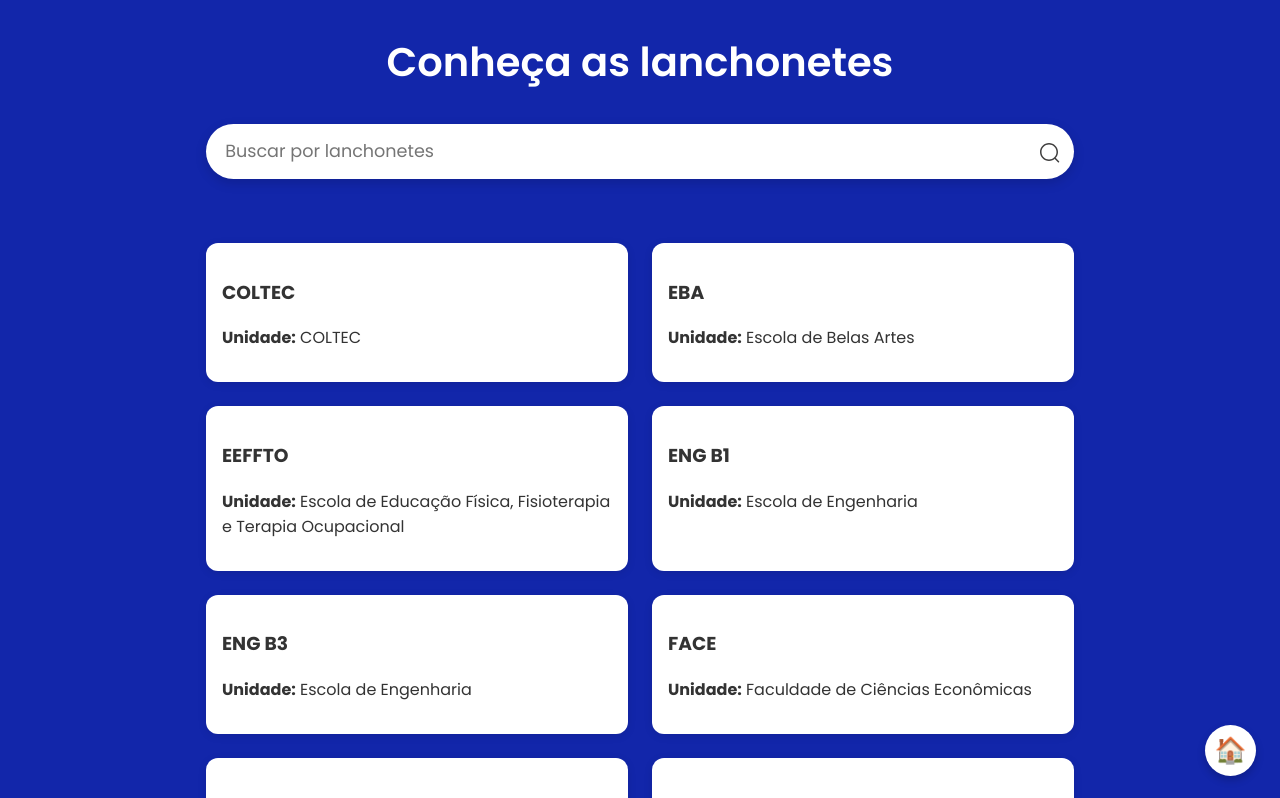
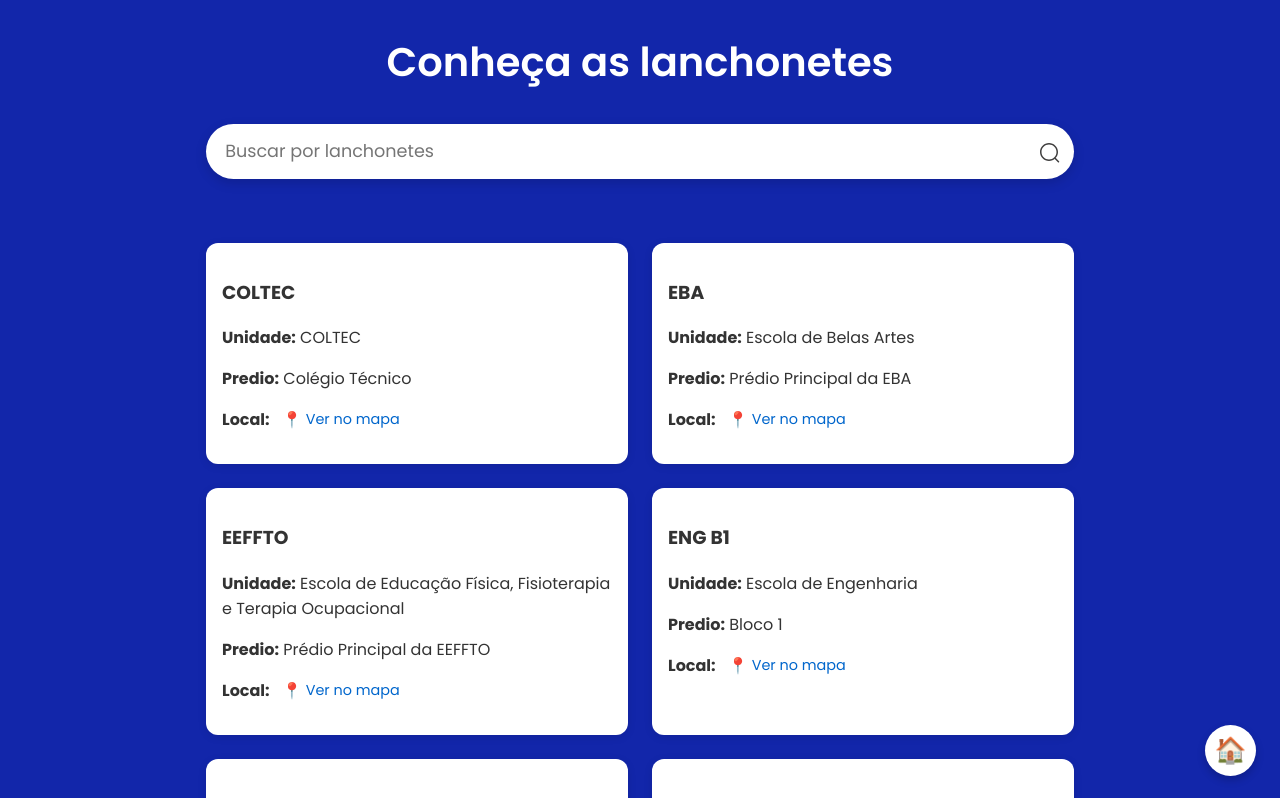
Before and after one commit to Lucas-Rezende/Onde-tem-na-UFMG, an Angular app: page /lanchonetes in a window 1280 px wide. Shown: the top 798 px of the page. Built offline with nearby package versions, Linux system fonts and the light colour scheme.

Commit message:
Terminando a função de buscar lanchonetes, inserção inicial  da tabela de comparação de preços

```diff
--- a/src/app/modules/comparar-precos/comparar-precos.component.css
+++ b/src/app/modules/comparar-precos/comparar-precos.component.css
@@ -10,3 +10,87 @@
   margin: 0;
   color: #ffffff;
 }
+
+.fab-home {
+  position: fixed;
+  bottom: 1.5rem;
+  right: 1.5rem;
+  width: 3.2rem;
+  height: 3.2rem;
+  display: flex;
+  align-items: center;
+  justify-content: center;
+  border-radius: 50%;
+  background-color: white;
+  font-size: 1.6rem;
+  box-shadow: 0 4px 8px rgba(0,0,0,0.2);
+  text-decoration: none;
+  transition: box-shadow 0.2s;
+  z-index: 1000;
+}
+
+.fab-home:hover {
+  box-shadow: 0 6px 12px rgba(0,0,0,0.3);
+}
+
+.comparison-container {
+  padding: 20px;
+  overflow-x: auto;
+}
+
+h2 {
+  text-align: center;
+  margin-bottom: 20px;
+  color: #333;
+}
+
+.table-wrapper {
+  overflow-x: auto;
+  max-width: 100%;
+  box-shadow: 0 2px 5px rgba(0,0,0,0.1);
+}
+
+.price-comparison-table {
+  width: 100%;
+  border-collapse: collapse;
+  font-size: 14px;
+}
+
+.price-comparison-table th,
+.price-comparison-table td {
+  padding: 12px 15px;
+  text-align: center;
+  border: 1px solid #ddd;
+}
+
+.price-comparison-table th {
+  background-color: #f8f9fa;
+  font-weight: bold;
+  position: sticky;
+  top: 0;
+}
+
+.item-header {
+  min-width: 200px;
+  text-align: left !important;
+  align-items: center;
+}
+
+.item-name {
+  text-align: left;
+  font-weight: 500;
+  background-color: #f8f9fa;
+}
+
+.nao-disponivel {
+  color: #999;
+  font-style: italic;
+}
+
+.price-comparison-table tr:nth-child(even) {
+  background-color: #f9f9f9;
+}
+
+.price-comparison-table tr:hover {
+  background-color: #f1f1f1;
+}
--- a/src/app/modules/comparar-precos/comparar-precos.component.html
+++ b/src/app/modules/comparar-precos/comparar-precos.component.html
@@ -1,3 +1,31 @@
-<div class="comparacao-screen">
-  <p>comparar-precos works!</p>
+
+<div>
+<table class="price-comparison-table">
+  <thead>
+    <tr>
+      <th class="item-header">Item</th>
+      @for (lanchonete of lanchonetes; track lanchonete) {
+        <th>{{lanchonete.nome}}</th>
+      }
+    </tr>
+  </thead>
+  <tbody>
+    @for (item of itens; track item) {
+      <tr>
+        <td class="item-name">{{item.Item}}</td>
+        @for (lanchonete of lanchonetes; track lanchonete) {
+          <td>
+            @if (item[lanchonete.codigo]) {
+              <span>R$ {{item[lanchonete.codigo] | number:'1.2-2'}}</span>
+            } @else {
+              <span class="nao-disponivel">-</span>
+            }
+          </td>
+        }
+      </tr>
+    }
+  </tbody>
+</table>
+<a href="/" class="fab-home" aria-label="Home">🏠</a>
+
 </div>
--- a/src/app/modules/comparar-precos/comparar-precos.component.ts
+++ b/src/app/modules/comparar-precos/comparar-precos.component.ts
@@ -1,11 +1,22 @@
 import { Component } from '@angular/core';
+import dataprecos from '../../../assets/dados/Tabela_com_precos.json';
+import datalanchonetes from '../../../assets/datalanchonetes.json';
+import { CommonModule } from '@angular/common';
+
 
 @Component({
   selector: 'app-comparar-precos',
-  imports: [],
+  imports: [CommonModule],
   templateUrl: './comparar-precos.component.html',
-  styleUrl: './comparar-precos.component.css'
+  styleUrl: './comparar-precos.component.css',
+  standalone: true
 })
 export class CompararPrecosComponent {
 
+  itens : any [] = dataprecos;
+  lanchonetes : any [] = datalanchonetes.lanchonetes;
+
+  ngOnInit() {
+    this.itens.sort((a, b) => a.Item.localeCompare(b.Item));
+  }
 }
--- a/src/app/modules/home/pages/home/home.component.html
+++ b/src/app/modules/home/pages/home/home.component.html
@@ -62,7 +62,7 @@
     <h1>Informar mudança de preços</h1>
     <p>Entre em contato para alertar sobre eventuais mudanças de preço.</p>
 
-    <form action="https://formsubmit.co/seuemail@email.com" method="POST">
+    <form method="POST" action="https://formsubmit.co/wilianv.reis@gmail.com">
       <input type="text" name="nome" placeholder="Seu nome" required />
       <input type="email" name="email" placeholder="Seu email" required />
       <textarea name="mensagem" placeholder="Descreva a mudança de preço (inclua nome da lanchonete, produto e novo valor)" required></textarea>
--- a/src/app/modules/lanchonetes/lanchonetes.component.css
+++ b/src/app/modules/lanchonetes/lanchonetes.component.css
@@ -97,6 +97,24 @@
   text-align: left;
 }
 
+.map-link {
+  color: #0066cc;
+  text-decoration: none;
+  margin-left: 8px;
+  font-size: 0.9em;
+  display: inline-flex;
+  align-items: center;
+}
+
+.map-link:hover {
+  text-decoration: underline;
+}
+
+.icon-mapa {
+  margin-right: 4px;
+  font-size: 1.1em;
+}
+
 @media (max-width: 768px) {
   .lista-lanchonetes {
     grid-template-columns: 1fr;
--- a/src/app/modules/lanchonetes/lanchonetes.component.html
+++ b/src/app/modules/lanchonetes/lanchonetes.component.html
@@ -25,8 +25,14 @@
     <div *ngFor="let lanchonete of lanchonetesFiltradas; trackBy: trackById" class="lanchonete-card">
       <h3>{{ lanchonete.Nome }}</h3>
       <p><strong>Unidade:</strong> {{ lanchonete.Unidade }}</p>
+      <p><strong>Predio:</strong> {{ lanchonete.Predio}}</p>
+      <p><strong>Local:</strong> {{ lanchonete.predio }}
+        <a *ngIf="lanchonete.linkMapa" [href]="lanchonete.linkMapa" target="_blank" class="map-link">
+          <span class="icon-mapa">📍</span> Ver no mapa
+        </a>
+      </p>
     </div>
-  </div>
+    </div>
 
   <a href="/" class="fab-home" aria-label="Home">🏠</a>
 </div>
--- a/src/assets/datalanchonetes.json
+++ b/src/assets/datalanchonetes.json
@@ -3,92 +3,110 @@
     {
       "Nome": "COLTEC",
       "Unidade": "COLTEC",
-      "Prédio": "Colégio Técnico"
+      "Predio": "Colégio Técnico",
+      "linkMapa" : "https://maps.app.goo.gl/UyqZidBrSjFW6mCs7'"
     },
     {
       "Nome": "EBA",
       "Unidade": "Escola de Belas Artes",
-      "Prédio": "Prédio Principal da EBA"
+      "Predio": "Prédio Principal da EBA",
+      "linkMapa" : "https://maps.app.goo.gl/L4ts9gXMB2ruEBj16'"
     },
     {
       "Nome": "EEFFTO",
       "Unidade": "Escola de Educação Física, Fisioterapia e Terapia Ocupacional",
-      "Prédio": "Prédio Principal da EEFFTO"
+      "Predio": "Prédio Principal da EEFFTO",
+      "linkMapa" : "https://maps.app.goo.gl/5cAoxM8QeJU6MdS56"
     },
     {
       "Nome": "ENG B1",
       "Unidade": "Escola de Engenharia",
-      "Prédio": "Bloco 1"
+      "Predio": "Bloco 1",
+      "linkMapa" : "https://maps.app.goo.gl/nAgSFggpLiEqUnrE7'"
     },
     {
       "Nome": "ENG B3",
       "Unidade": "Escola de Engenharia",
-      "Prédio": "Bloco 3"
+      "Predio": "Bloco 3",
+      "linkMapa" : "https://maps.app.goo.gl/nAgSFggpLiEqUnrE7'"
     },
     {
       "Nome": "FACE",
       "Unidade": "Faculdade de Ciências Econômicas",
-      "Prédio": "Prédio da FACE"
+      "Predio": "Prédio da FACE",
+      "linkMapa" : "https://maps.app.goo.gl/7iYXx5TW1PSKD8RbA'"
     },
     {
       "Nome": "FAE",
       "Unidade": "Faculdade de Educação",
-      "Prédio": "Prédio da FAE"
+      "Predio": "Prédio da FAE",
+      "linkMapa" : "https://maps.app.goo.gl/efEPniw6ir6m5H159'"
     },
     {
       "Nome": "FAFAR",
       "Unidade": "Faculdade de Farmácia",
-      "Prédio": "Prédio Principal"
+      "Predio": "Prédio Principal",
+      "linkMapa" : "https://maps.app.goo.gl/xXqaNeFtzt3aiy3m7'"
     },
     {
       "Nome": "FAFICH",
       "Unidade": "Faculdade de Filosofia e Ciências Humanas",
-      "Prédio": "Prédio da FAFICH"
+      "Predio": "Prédio da FAFICH",
+      "linkMapa" : "https://maps.app.goo.gl/T7vLmJAKUzH9Ef1T7'"
     },
     {
       "Nome": "FALE",
       "Unidade": "Faculdade de Letras",
-      "Prédio": "Prédio da FALE"
+      "Predio": "Prédio da FALE",
+      "linkMapa" : "https://maps.app.goo.gl/V5x7vTs5Ebzcr9768'"
     },
     {
       "Nome": "ICB",
       "Unidade": "Instituto de Ciências Biológicas",
-      "Prédio": "ICB 1"
+      "Predio": "ICB 1",
+      "linkMapa" : "https://maps.app.goo.gl/3Z8VuCFusTzFxraY6'"
     },
     {
       "Nome": "ICEX",
       "Unidade": "Instituto de Ciências Exatas",
-      "Prédio": "Prédio Principal do ICEX"
+      "Predio": "Prédio Principal do ICEX",
+      "linkMapa" : "https://maps.app.goo.gl/1rTfDLoMoqQtroRw6'"
     },
     {
       "Nome": "MED",
       "Unidade": "Faculdade de Medicina",
-      "Prédio": "Prédio Principal"
+      "Predio": "Prédio Principal",
+      "linkMapa" : "https://maps.app.goo.gl/2z9xDBa1fHoFRhNs9'"
     },
     {
       "Nome": "Musica",
       "Unidade": "Escola de Música",
-      "Prédio": "Prédio da Escola de Música"
+      "Predio": "Prédio da Escola de Música",
+      "linkMapa" : "https://maps.app.goo.gl/CECGdkbiPTFKg4GC8'"
     },
     {
       "Nome": "Praça S",
       "Unidade": "Praça de Serviços",
-      "Prédio": "Praça de Serviços"
+      "Predio": "Praça de Serviços",
+      "linkMapa" : "https://maps.app.goo.gl/SsHhTsmRjoV8gDs99'"
     },
     {
       "Nome": "Quimica",
       "Unidade": "Departamento de Química",
-      "Prédio": "Instituto de Ciências Exatas - Química"
+      "Predio": "Instituto de Ciências Exatas - Química",
+      "linkMapa" : "https://maps.app.goo.gl/Pq5Gx1q7ySdiEBGJ9'"
     },
     {
       "Nome": "UAIII",
       "Unidade": "Unidade Administrativa III",
-      "Prédio": "UAIII"
+      "Predio": "UAIII",
+      "linkMapa" : "https://maps.app.goo.gl/LA4BDP6ydbmbzFYk6"
     },
     {
       "Nome": "VET",
       "Unidade": "Escola de Veterinária",
-      "Prédio": "Prédio Principal da Veterinária"
+      "Predio": "Prédio Principal da Veterinária",
+      "linkMapa" : "https://maps.app.goo.gl/ymYvoeiQ7sHFwv789'"
     }
   ]
 }
```
Also changed, not shown: src/app/modules/comparar-precos/tabela-precos/tabela-precos.component.ts (added, +76 -0 lines), src/app/modules/lanchonetes/tabela-precos/tabela-precos.component.ts (deleted, +0 -14 lines), src/app/modules/comparar-precos/tabela-precos/tabela-precos.component.html (added).
